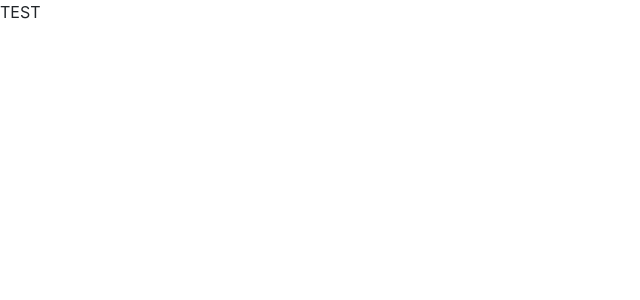
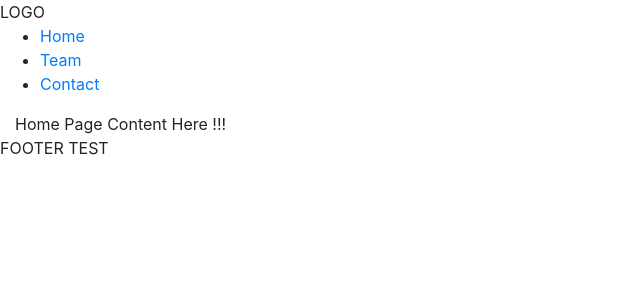
Before and after one commit to AlexandreLefevre/SmartBet, a React (Create React App) app in the folder riv4lgaming/: page / in a window 1280 px wide. Shown: the top 300 px of the page, without its empty margins (0-640 px from the left). Built offline with nearby package versions, Linux system fonts and the light colour scheme.

Commit message:
probleme gulp

```diff
--- a/riv4lgaming/package.json
+++ b/riv4lgaming/package.json
@@ -37,6 +37,7 @@
     "gulp-clean-css": "^4.2.0",
     "gulp-rename": "^2.0.0",
     "gulp-sass": "^4.0.2",
-    "gulp-uglify": "^3.0.2"
+    "gulp-uglify": "^3.0.2",
+    "gulp-util": "^3.0.8"
   }
 }
--- a/riv4lgaming/public/index.html
+++ b/riv4lgaming/public/index.html
@@ -4,6 +4,7 @@
     <meta charset="utf-8" />
     <link rel="icon" href="%PUBLIC_URL%/favicon.ico" />
     <link rel="stylesheet" href="https://stackpath.bootstrapcdn.com/bootstrap/4.4.1/css/bootstrap.min.css" integrity="sha384-Vkoo8x4CGsO3+Hhxv8T/Q5PaXtkKtu6ug5TOeNV6gBiFeWPGFN9MuhOf23Q9Ifjh" crossorigin="anonymous">
+    <link href="https://fonts.googleapis.com/css?family=Open+Sans:400,400i,700,700i&display=swap" rel="stylesheet">
     <meta name="viewport" content="width=device-width, initial-scale=1" />
     <meta name="theme-color" content="#000000" />
     <meta
--- a/riv4lgaming/src/App.js
+++ b/riv4lgaming/src/App.js
@@ -1,11 +1,25 @@
-import React from 'react';
+import React,  {Component} from 'react';
 
-function App() {
-  return (
-    <div className="App">
-      TEST
-    </div>
-  );
+//components
+import Header from './components/headerComponent/header';
+import Footer from './components/footerComponent/footer';
+import Homepage from './components/pages/homePage';
+
+//include
+//import './Assets/CSS/default.min.css';
+
+class App extends Component {
+  render() {
+     return (
+       <div className="App">
+
+         <Header />
+         <Homepage />
+         <Footer />
+
+       </div>
+     );
+  }
 }
 
 export default App;
--- /dev/null
+++ b/riv4lgaming/src/Assets/SCSS/_config.scss
@@ -0,0 +1,36 @@
+/*
+Vars
+*/
+$black: #010000;
+$white: #ffffff;
+$lightGrey: #e6e6e6;
+$darkGray: #333;
+$red: #ff1755;
+
+
+/*
+font
+
+regular 400
+regular 400 italic
+bold 700
+bold 700 italic
+*/
+
+body {
+    font-family: 'Open Sans', sans-serif;
+    font-size: 18px;
+    color: $black;
+    font-weight: 400;
+    font-style: normal;
+
+}
+
+/*
+Mixins
+*/
+@mixin translateY($e){
+    -webkit-transform: translateY($e);
+    -moz-transform: translateY($e);
+    transform: translateY($e);
+}
--- /dev/null
+++ b/riv4lgaming/src/Assets/SCSS/default.scss
@@ -0,0 +1 @@
+@import "_config.css";
--- /dev/null
+++ b/riv4lgaming/src/components/footerComponent/footer.js
@@ -0,0 +1,16 @@
+import React,  {Component} from 'react';
+
+class Footer extends Component {
+  render() {
+     return (
+
+        <footer>
+
+            FOOTER TEST
+
+        </footer>
+     );
+  }
+}
+
+export default Footer;
--- /dev/null
+++ b/riv4lgaming/src/components/headerComponent/header.js
@@ -0,0 +1,25 @@
+import React,  {Component} from 'react';
+
+class Header extends Component {
+  render() {
+     return (
+       <header>
+
+         <div className="logo">LOGO</div>
+
+         <nav>
+           <ul>
+             <li> <a href='#'> Home </a> </li>
+
+             <li> <a href='#'> Team </a> </li>
+
+             <li> <a href='#'> Contact </a> </li>
+           </ul>
+         </nav>
+
+       </header>
+     );
+  }
+}
+
+export default Header;
--- /dev/null
+++ b/riv4lgaming/src/components/pages/homePage.js
@@ -0,0 +1,16 @@
+import React,  {Component} from 'react';
+
+class Homepage extends Component {
+  render() {
+     return (
+
+        <div className="container-fluid">
+
+            Home Page Content Here !!!
+
+        </div>
+     );
+  }
+}
+
+export default Homepage;
```
Also changed, not shown: riv4lgaming/gulpfile.js (+30 -0 lines), 1 other file (tests, documents, lock files or other folders).
